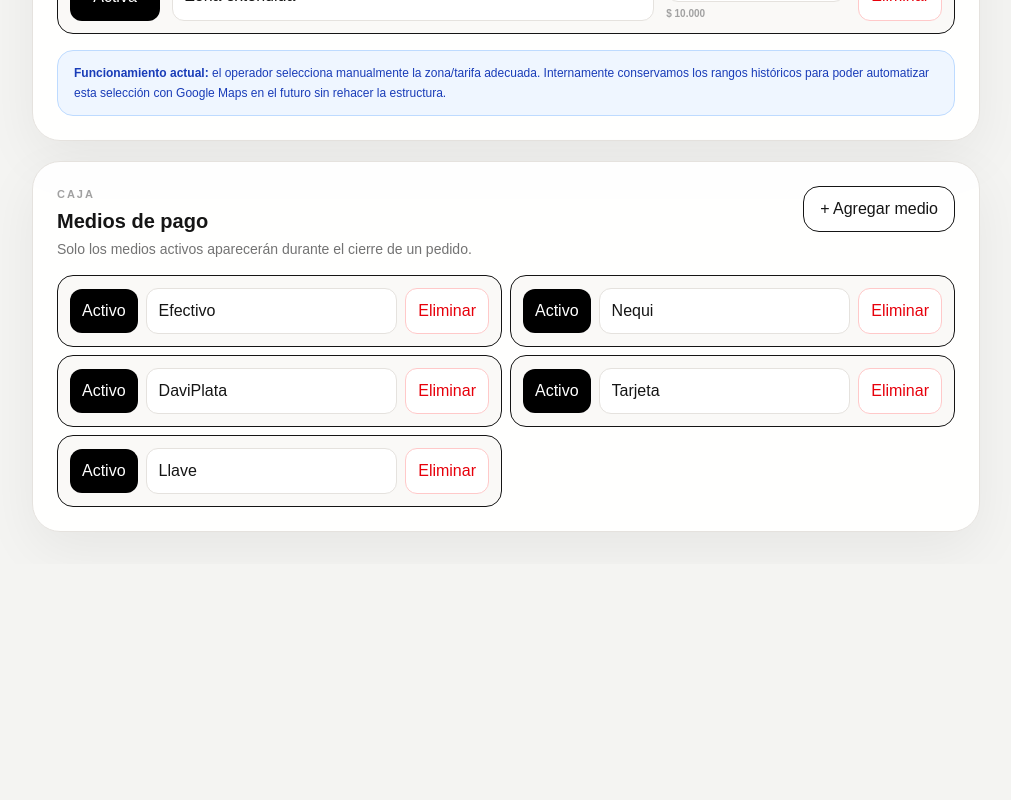
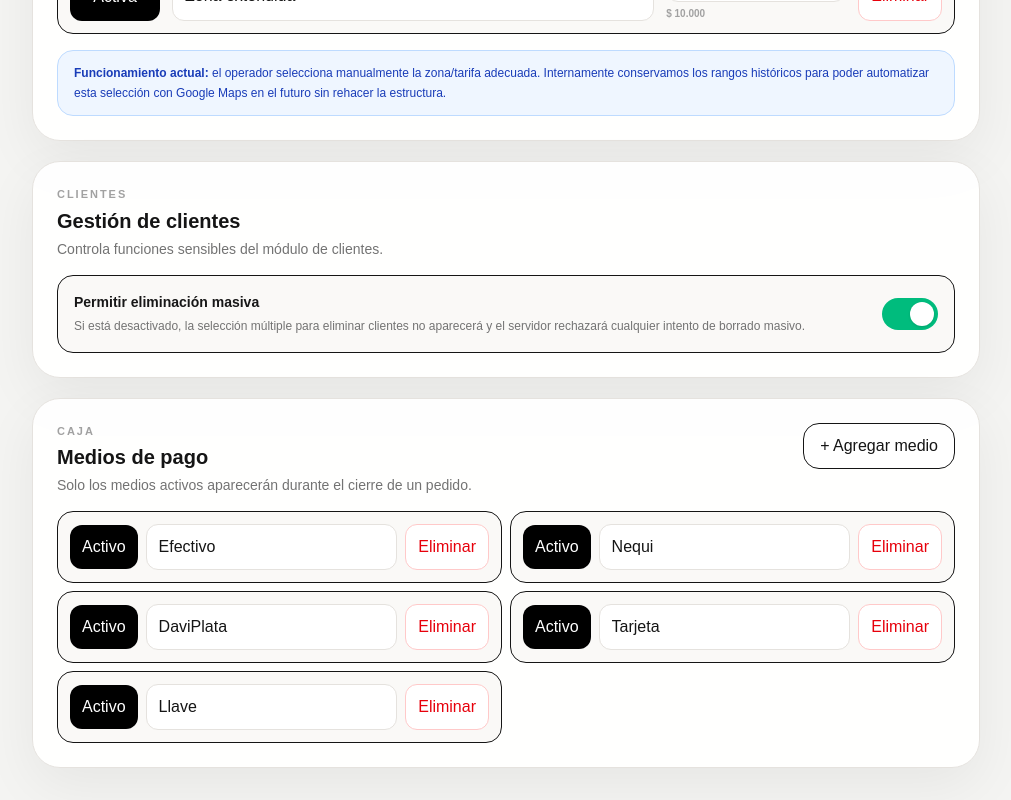
Before and after one commit to alentopizza/alento-app, a Next.js app: page /configuracion in a window 1280 px wide. Shown: the part 813-1613 px from the top of the page, without its empty margins (268-1279 px from the left). Before the commit the page ends 1377 px from the top, so only its background shows below. Built offline with nearby package versions, Linux system fonts and the light colour scheme; no server answers; the database is empty.

Commit message:
feat: add bulk customer deletion toggle to settings

```diff
--- a/src/app/configuracion/page.tsx
+++ b/src/app/configuracion/page.tsx
@@ -21,6 +21,9 @@ type PosSettings = {
   store: { address: string; mapsUrl: string };
   deliveryBands: DeliveryBand[];
   paymentMethods: PaymentMethodSetting[];
+  customerManagement: {
+    bulkDeleteEnabled: boolean;
+  };
 };
 
 function formatCOP(value: number) {
@@ -177,6 +180,38 @@ export default function SettingsPage() {
         </section>
 
         <section className="alento-card rounded-[28px] p-5 md:p-6">
+          <div className="mb-4">
+            <p className="text-[11px] font-bold uppercase tracking-[0.18em] text-neutral-400">Clientes</p>
+            <h2 className="mt-1 text-xl font-black">Gestión de clientes</h2>
+            <p className="mt-1 text-sm text-neutral-500">Controla funciones sensibles del módulo de clientes.</p>
+          </div>
+
+          <div className="flex items-center justify-between gap-4 rounded-2xl border bg-[#faf9f7] p-4">
+            <div className="min-w-0">
+              <b className="block text-sm text-neutral-900">Permitir eliminación masiva</b>
+              <p className="mt-1 text-xs leading-5 text-neutral-500">
+                Si está desactivado, la selección múltiple para eliminar clientes no aparecerá y el servidor rechazará cualquier intento de borrado masivo.
+              </p>
+            </div>
+            <button
+              type="button"
+              onClick={() => setSettings({
+                ...settings,
+                customerManagement: {
+                  ...settings.customerManagement,
+                  bulkDeleteEnabled: !settings.customerManagement.bulkDeleteEnabled,
+                },
+              })}
+              className={`relative h-8 w-14 shrink-0 rounded-full transition ${settings.customerManagement.bulkDeleteEnabled ? "bg-emerald-500" : "bg-neutral-300"}`}
+              aria-pressed={settings.customerManagement.bulkDeleteEnabled}
+              aria-label="Permitir eliminación masiva de clientes"
+            >
+              <span className={`absolute top-1 h-6 w-6 rounded-full bg-white shadow transition ${settings.customerManagement.bulkDeleteEnabled ? "left-7" : "left-1"}`} />
+            </button>
+          </div>
+        </section>
+
+        <section className="alento-card rounded-[28px] p-5 md:p-6">
           <div className="mb-4 flex items-start justify-between gap-4">
             <div>
               <p className="text-[11px] font-bold uppercase tracking-[0.18em] text-neutral-400">Caja</p>
```
